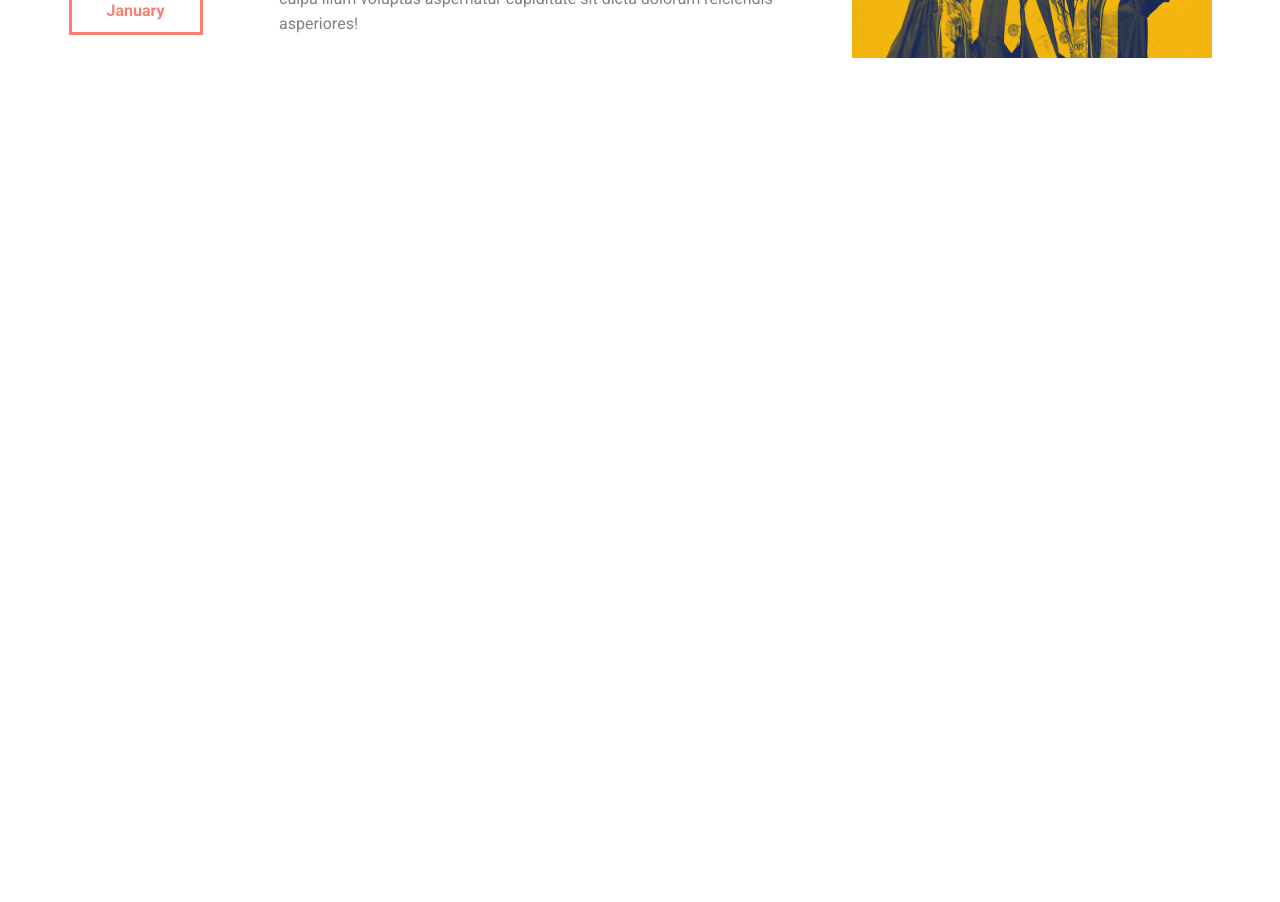
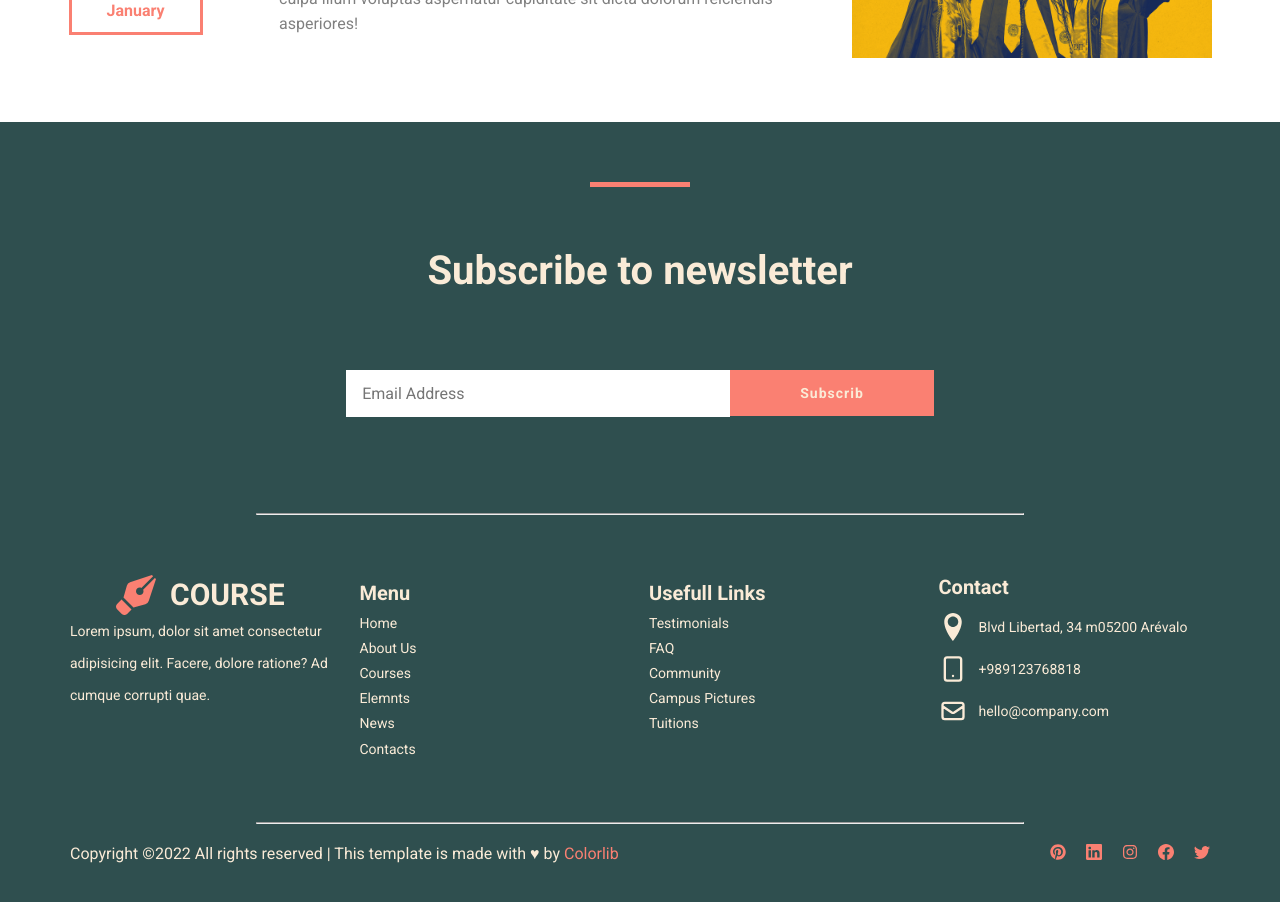
Before and after one commit to codetrain1984/Simple-React-project, a React (Create React App) app: page / in a window 1280 px wide. Shown: the part 4520-5422 px from the top of the page. Before the commit the page ends 4642 px from the top, so only its background shows below. Built offline with nearby package versions, Linux system fonts and the light colour scheme.

Commit message:
Footer part is created

```diff
--- a/src/App.js
+++ b/src/App.js
@@ -1,6 +1,7 @@
 import "./App.css";
 import Courses from "./Components/Courses/Courses";
 import Events from "./Components/EventsPart/Events";
+import Footer from "./Components/Footer/Footer";
 import Header from "./Components/Header/Header";
 import RegisterContainer from "./Components/Register/RegisterContainer";
 import Services from "./Components/ServiceSection/Services";
@@ -15,6 +16,7 @@ function App() {
       <Services />
       <StudentsPrf />
       <Events />
+      <Footer />
     </div>
   );
 }
--- /dev/null
+++ b/src/Components/Footer/Footer.jsx
@@ -0,0 +1,48 @@
+import React from "react";
+import "./footer.css";
+import FooterItems from "./FooterItems";
+import { FaPinterest, FaInstagram } from "react-icons/fa";
+import { BsLinkedin, BsFacebook, BsTwitter } from "react-icons/bs";
+
+const Footer = () => {
+  return (
+    <div className="footer-container">
+      <div className="footer-section">
+        <div className="line"></div>
+        <h2>Subscribe to newsletter</h2>
+        <div className="inpue-btn">
+          <input type="text" placeholder="Email Address" />
+          <button>Subscrib</button>
+        </div>
+        <hr />
+      </div>
+      <FooterItems />
+      <hr />
+      <div className="copy-right">
+        <p>
+          Copyright ©2022 All rights reserved | This template is made with
+          &hearts; by <span>Colorlib</span>
+        </p>
+        <div className="social-medias">
+          <span>
+            <FaPinterest />
+          </span>
+          <span>
+            <BsLinkedin />
+          </span>
+          <span>
+            <FaInstagram />
+          </span>
+          <span>
+            <BsFacebook />
+          </span>
+          <span>
+            <BsTwitter />
+          </span>
+        </div>
+      </div>
+    </div>
+  );
+};
+
+export default Footer;
--- /dev/null
+++ b/src/Components/Footer/FooterItems.jsx
@@ -0,0 +1,57 @@
+import React from "react";
+import "./footerItems.css";
+import { FaPenNib } from "react-icons/fa";
+import { ImLocation } from "react-icons/im";
+import { FiSmartphone } from "react-icons/fi";
+import { HiOutlineMail } from "react-icons/hi";
+
+const FooterItems = () => {
+  return (
+    <div className="footer-items">
+      <div className="col1">
+        <div className="logoItems">
+          <FaPenNib className="penLogo" />
+          <h2>Course</h2>
+        </div>
+        <p>
+          Lorem ipsum, dolor sit amet consectetur adipisicing elit. Facere,
+          dolore ratione? Ad cumque corrupti quae.
+        </p>
+      </div>
+      <div className="col2">
+        <h3>Menu</h3>
+        <p>Home</p>
+        <p>About Us</p>
+        <p>Courses</p>
+        <p>Elemnts</p>
+        <p>News</p>
+        <p>Contacts</p>
+      </div>
+      <div className="col2">
+        <h3>Usefull Links</h3>
+        <p>Testimonials</p>
+        <p>FAQ</p>
+        <p>Community</p>
+        <p>Campus Pictures</p>
+        <p>Tuitions</p>
+      </div>
+      <div className="col3">
+        <h3>Contact</h3>
+        <div className="colContent">
+          <ImLocation className="contactLogo" />
+          <p>Blvd Libertad, 34 m05200 Arévalo </p>
+        </div>
+        <div className="colContent">
+          <FiSmartphone className="contactLogo" />
+          <p>+989123768818</p>
+        </div>
+        <div className="colContent">
+          <HiOutlineMail className="contactLogo" />
+          <p>hello@company.com</p>
+        </div>
+      </div>
+    </div>
+  );
+};
+
+export default FooterItems;
--- /dev/null
+++ b/src/Components/Footer/footer.css
@@ -0,0 +1,67 @@
+.footer-container {
+  background-color: darkslategrey;
+  width: 100%;
+  height: 100vh;
+}
+.footer-section {
+  padding-top: 60px;
+}
+.footer-section h2 {
+  color: antiquewhite;
+  margin: 60px 0;
+  text-align: center;
+}
+.footer-section input {
+  width: 30%;
+  border: none;
+}
+.inpue-btn {
+  display: flex;
+  align-items: center;
+  justify-content: center;
+  margin-bottom: 80px;
+}
+.inpue-btn button {
+  padding: 15px 70px;
+  background-color: salmon;
+  border: none;
+  color: antiquewhite;
+  font-size: 14px;
+  font-weight: 600;
+  letter-spacing: 1px;
+  cursor: pointer;
+}
+hr {
+  width: 60%;
+  margin: auto;
+}
+.footer-content {
+  max-width: 1240px;
+  background-color: beige;
+  margin: auto;
+  margin-top: 60px;
+}
+.copy-right {
+  width: 1140px;
+  margin: 20px auto;
+  display: flex;
+  align-items: center;
+  justify-content: space-between;
+}
+.copy-right p {
+  color: antiquewhite;
+}
+.copy-right span {
+  color: salmon;
+  cursor: pointer;
+}
+.copy-right span:hover {
+  color: rgb(189, 19, 0);
+}
+
+.social-medias {
+  color: antiquewhite;
+}
+.social-medias span {
+  margin-left: 20px;
+}
--- /dev/null
+++ b/src/Components/Footer/footerItems.css
@@ -0,0 +1,56 @@
+.footer-items {
+  width: 1140px;
+  margin: 60px auto;
+  display: grid;
+  grid-template-columns: repeat(4, 1fr);
+  gap: 18px;
+}
+
+.col1 p {
+  color: antiquewhite;
+  line-height: 1.8;
+  font-size: 14px;
+  line-height: 2.29;
+  text-align: left;
+}
+.col1 h2 {
+  color: antiquewhite;
+  text-transform: uppercase;
+  font-size: 30px;
+}
+.col2 {
+  line-height: 1.8;
+  color: antiquewhite;
+}
+.col2 h3 {
+  color: antiquewhite;
+  font-size: 20px;
+}
+.col2 p {
+  font-size: 14px;
+  cursor: pointer;
+}
+.col2 p:hover {
+  color: salmon;
+}
+.col2 h3:hover {
+  color: salmon;
+}
+.col3 h3 {
+  color: antiquewhite;
+  font-size: 20px;
+}
+.colContent {
+  display: flex;
+  align-items: center;
+  color: antiquewhite;
+  font-size: 14px;
+  margin: 14px 0;
+  /* background-color: blue; */
+}
+.colContent p {
+  margin-left: 12px;
+}
+.contactLogo {
+  font-size: 28px;
+}
```
